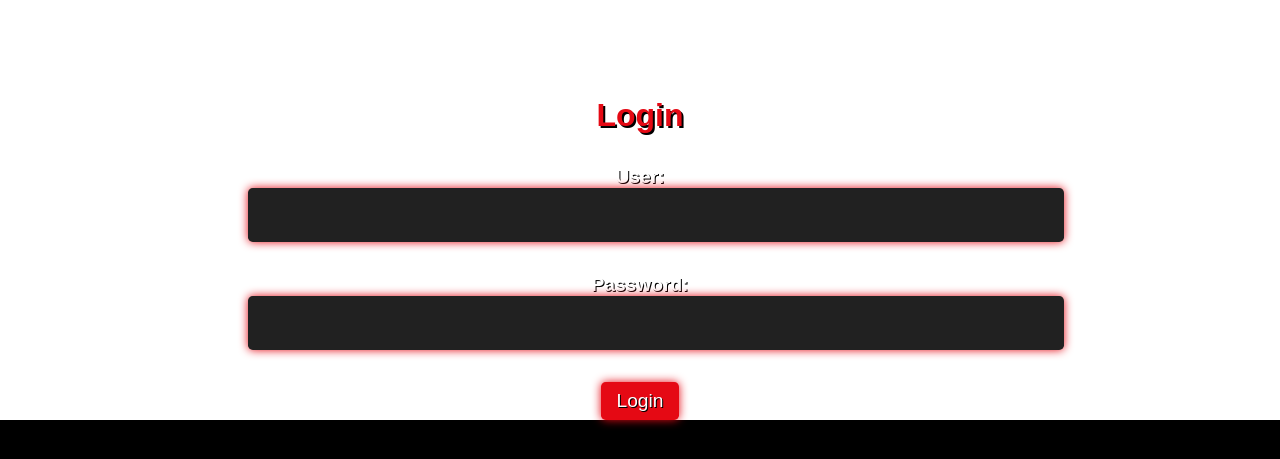
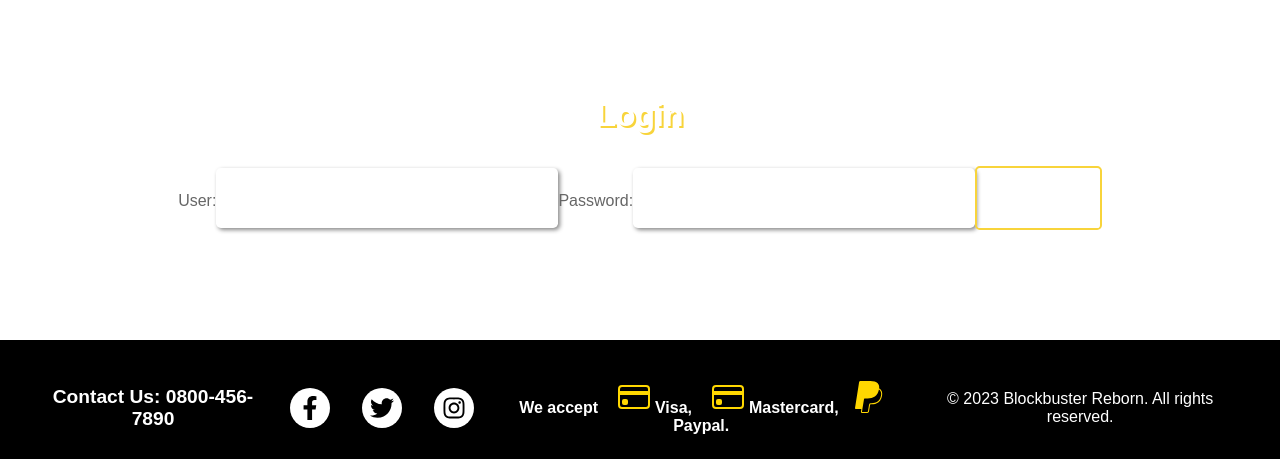
Before and after one commit to thinesan29/BNTA_Capstone_GroupProject, a React (Create React App) app in the folder client/: page /Login in a window 1280 px wide. Shown: the part 380-839 px from the top of the page. Built offline with nearby package versions, Linux system fonts and the light colour scheme.

Commit message:
changed login css, not as eye catching as initial expectations

```diff
--- a/client/src/App.css
+++ b/client/src/App.css
@@ -30,80 +30,79 @@ body {
 
 .login-form {
   display: flex;
+  justify-content: center;
+  align-items: center;
   flex-direction: column;
-  align-items: center;
-  margin-top: 5rem;
+  margin: 5rem auto;
 }
 
 .login-form h2 {
+  color: #fff;
   font-size: 2rem;
-  font-weight: bold;
-  color: #e50914;
   margin-bottom: 2rem;
-  text-align: center;
-  text-shadow: 2px 2px #000;
-}
-
-.login-form label {
-  font-size: 1.2rem;
-  font-weight: bold;
-  color: #fff;
-  margin-bottom: 1rem;
-  text-shadow: 1px 1px #000;
+  text-shadow: 2px 2px #f8d43b;
 }
 
 .login-form input[type="text"],
 .login-form input[type="password"] {
-  width: 100%;
   padding: 1rem;
   border: none;
   border-radius: 0.3rem;
-  font-size: 1.2rem;
-  background-color: #212121;
-  color: #fff;
+  font-size: 1.5rem;
   margin-bottom: 2rem;
-  text-shadow: 1px 1px #000;
-  box-shadow: 0 0 10px #e50914;
-  transition: all 0.3s ease-in-out;
-}
-
-.login-form input[type="text"]:hover,
-.login-form input[type="password"]:hover {
-  transform: scale(1.05);
-  box-shadow: 0 0 20px #e50914;
-  outline: none;
-}
-
-.login-form input[type="text"]:focus,
-.login-form input[type="password"]:focus {
-  transform: scale(1.1);
-  box-shadow: 0 0 30px #e50914;
-  outline: none;
+  color: navy;
+  background-color: #fff;
+  box-shadow: 2px 2px 4px #888;
 }
 
 .login-form input[type="submit"] {
-  padding: 0.5rem 1rem;
+  padding: 1rem 2rem;
   border: none;
-  background-color: #e50914;
+  background-color: transparent;
   color: #fff;
-  font-size: 1.2rem;
+  font-size: 1.5rem;
   border-radius: 0.3rem;
-  cursor: pointer;
-  text-shadow: 1px 1px #000;
-  box-shadow: 0 0 10px #e50914;
+  border: 2px solid #f8d43b;
   transition: all 0.3s ease-in-out;
 }
 
 .login-form input[type="submit"]:hover {
-  transform: scale(1.05);
-  box-shadow: 0 0 20px #e50914;
+  background-color: #f8d43b;
+  color: #141414;
+  box-shadow: 2px 2px 4px #888;
+}
+
+.login-form input[type="submit"]:active {
+  transform: translateY(2px);
+}
+
+.login-form input[type="submit"]:focus {
   outline: none;
 }
 
-.login-form input[type="submit"]:focus {
-  transform: scale(1.1);
-  box-shadow: 0 0 30px #e50914;
-  outline: none;
+.login-form input[type="submit"]::placeholder {
+  color: #fff;
+  opacity: 0.7;
+}
+
+.login-form input[type="submit"]::-webkit-input-placeholder {
+  color: #fff;
+  opacity: 0.7;
+}
+
+.login-form input[type="submit"]:-moz-placeholder {
+  color: #fff;
+  opacity: 0.7;
+}
+
+.login-form input[type="submit"]::-moz-placeholder {
+  color: #fff;
+  opacity: 0.7;
+}
+
+.login-form input[type="submit"]:-ms-input-placeholder {
+  color: #fff;
+  opacity: 0.7;
 }
 
 
```
